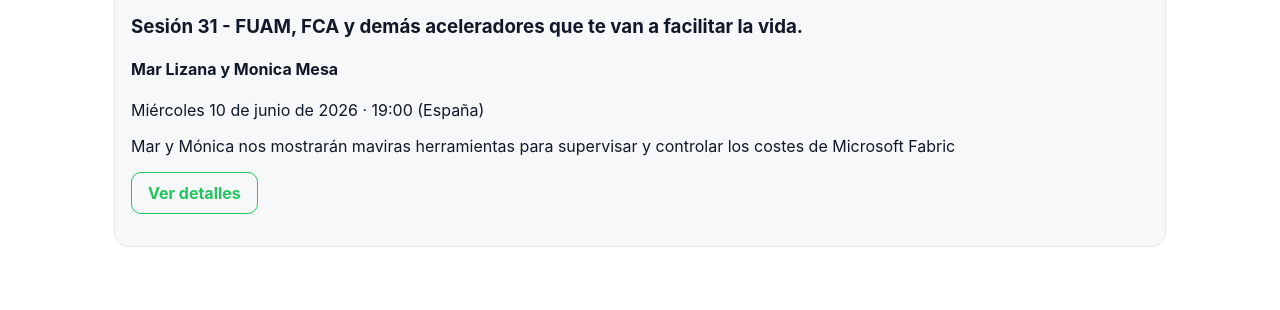
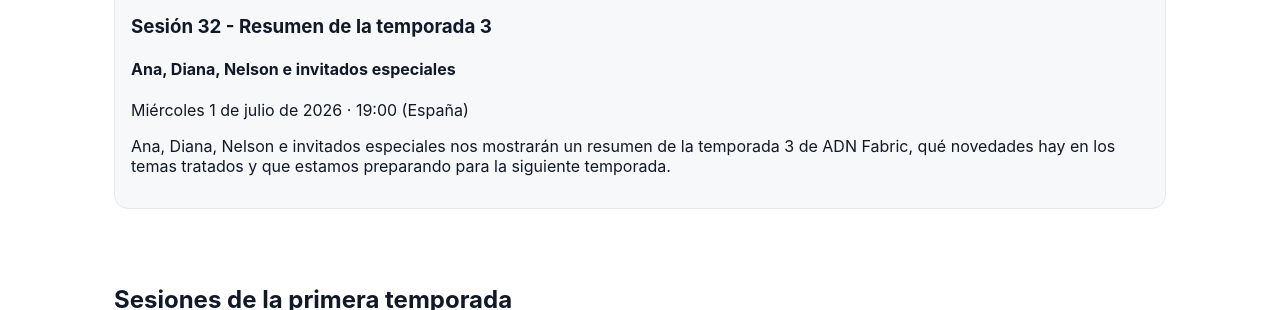
Before and after one commit to ADNFabric/ADNFabric, a Jekyll site: the page built from docs/index.md, in a window 1280 px wide and 900 px high, scrolled down 469 px, cut to the strip 245-555 px from the top of the window. Built offline with Jekyll 4.4.1, drawn with Linux system fonts in a browser that asks for light colours.

Commit message:
Materiales de la seión 31 y anuncio de la seión 32

```diff
--- a/docs/_data/upcoming.yml
+++ b/docs/_data/upcoming.yml
@@ -1,7 +1,7 @@
-title: "Sesión 31 - FUAM, FCA y demás aceleradores que te van a facilitar la vida."
-speaker: Mar Lizana y Monica Mesa
-date: Miércoles 10 de junio de 2026
+title: "Sesión 32 - Resumen de la temporada 3"
+speaker: Ana, Diana, Nelson e invitados especiales
+date: Miércoles 1 de julio de 2026
 time: "19:00"
-description: "Mar y Mónica nos mostrarán maviras herramientas para supervisar y controlar los costes de Microsoft Fabric"
-image: /assets/img/upcoming/ADN_Fabric_Sesion_31_Mar_Lizana_Monica_Mesa.png
-cta_url: https://www.linkedin.com/events/7467208640211464194/?viewAsMember=true
+description: "Ana, Diana, Nelson e invitados especiales nos mostrarán un resumen de la temporada 3 de ADN Fabric, qué novedades hay en los temas tratados y que estamos preparando para la siguiente temporada."
+image: /assets/img/upcoming/ADN_Fabric_Sesion_32.png
+#cta_url: https://www.linkedin.com/events/7467208640211464194/?viewAsMember=true
```
Also changed, not shown: 2 other files.
